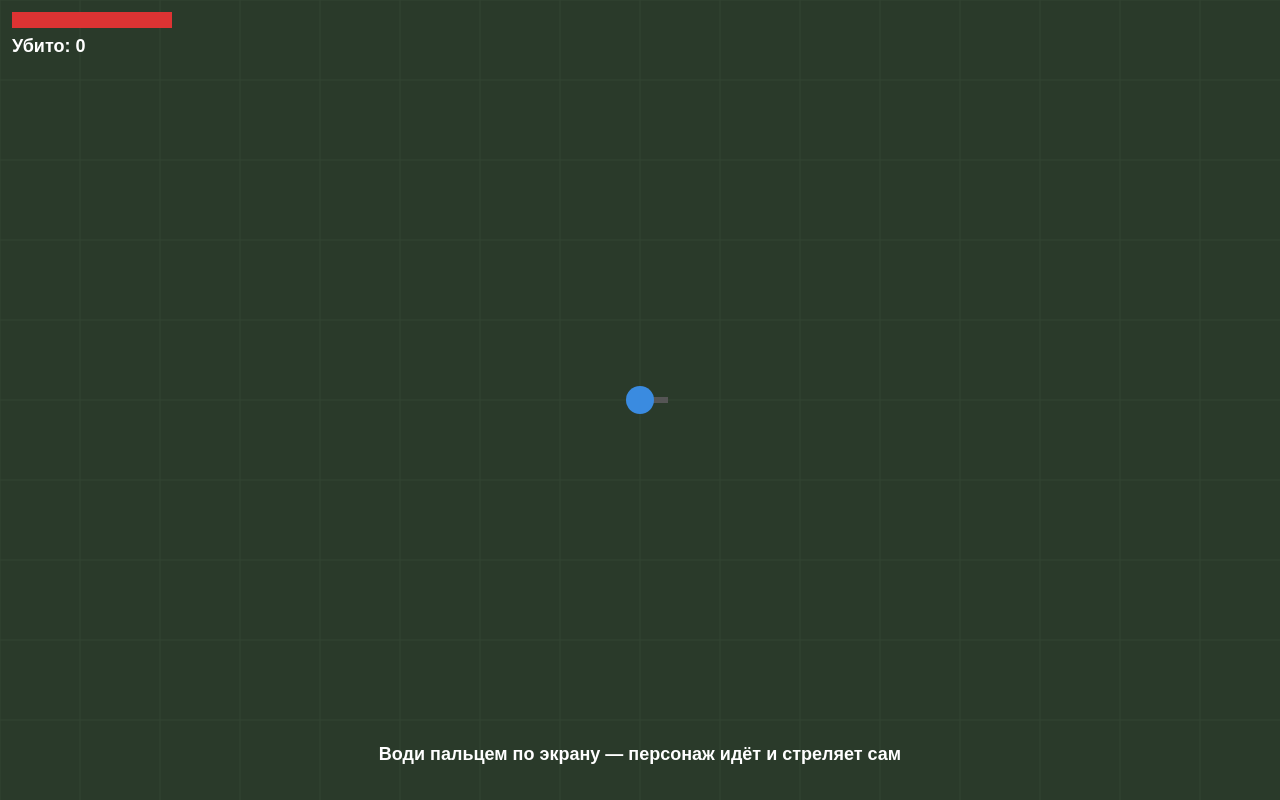
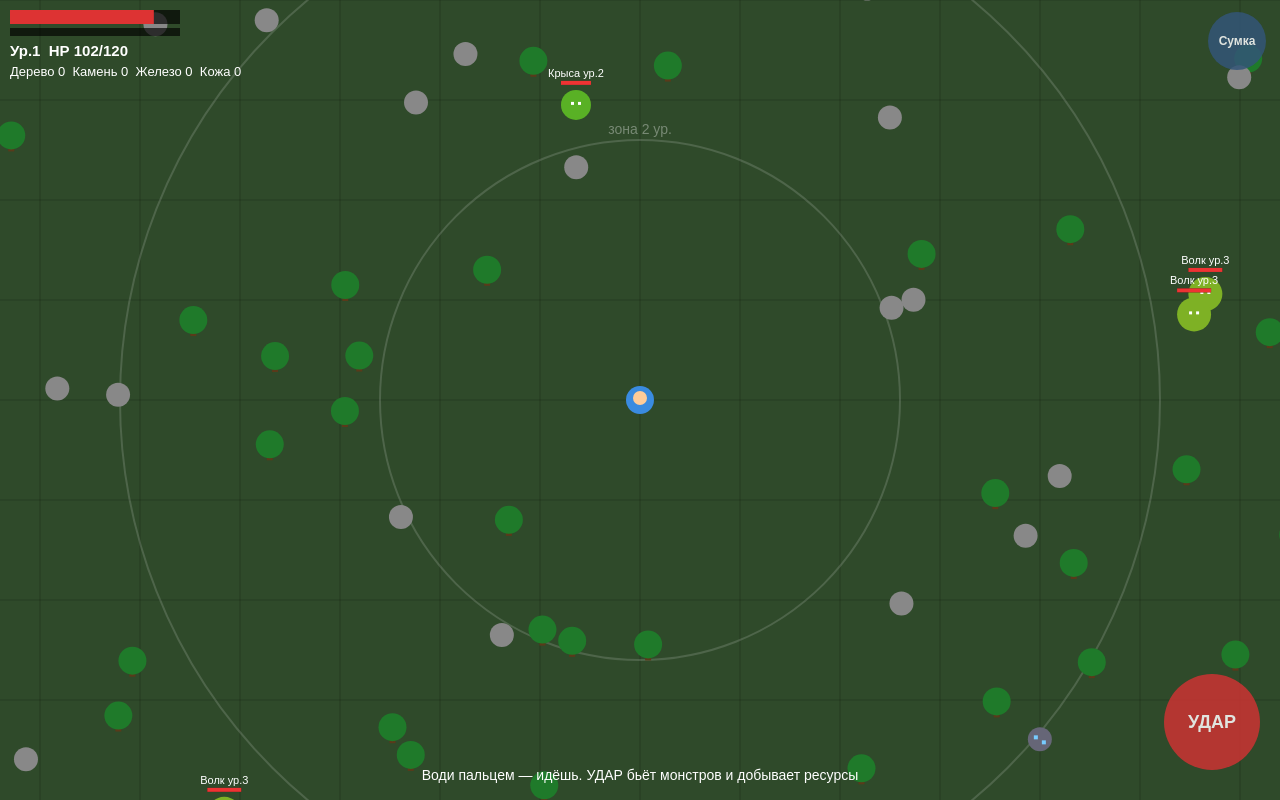
Before and after one commit to aksjhhslaokajaoaoajajaka-ui/Rutya-game, a plain HTML site: page index.html in a window 1280 px wide. Drawn offline with Linux system fonts and the light colour scheme; animation ran at ten frames a second.

Commit message:
Add files via upload

```diff
--- a/index.html
+++ b/index.html
@@ -1,108 +1,191 @@
 <!DOCTYPE html>
 <html lang="ru"><head><meta charset="utf-8">
 <meta name="viewport" content="width=device-width,initial-scale=1,maximum-scale=1,user-scalable=no">
-<title>Зомби</title>
-<style>html,body{margin:0;height:100%;background:#111;overflow:hidden;touch-action:none}canvas{display:block}</style>
-</head><body><canvas id="c"></canvas>
+<title>Выживалка</title>
+<style>
+html,body{margin:0;height:100%;background:#111;overflow:hidden;touch-action:none;user-select:none;-webkit-user-select:none;font-family:sans-serif}
+canvas{display:block}
+.b{position:fixed;border:0;border-radius:50%;color:#fff;font-weight:bold;opacity:.85}
+#atk{right:20px;bottom:30px;width:96px;height:96px;background:#c33;font-size:18px}
+#bag{right:14px;top:12px;width:58px;height:58px;background:#357;font-size:12px}
+#menu{position:fixed;inset:0;background:#000d;color:#fff;overflow:auto;padding:14px;display:none}
+#menu h3{margin:12px 0 6px}
+#menu button{display:block;width:100%;margin:6px 0;padding:10px;font-size:15px;border-radius:8px;border:0;background:#2d6;color:#000;text-align:left}
+#menu button:disabled{background:#444;color:#999}
+#menu #cl{position:sticky;bottom:0;background:#c33;color:#fff;text-align:center}
+</style></head><body><canvas id="c"></canvas>
+<button class="b" id="atk">УДАР</button><button class="b" id="bag">Сумка</button>
+<div id="menu"></div>
 <script>
-const c=document.getElementById('c'),x=c.getContext('2d');
+const c=document.getElementById('c'),x=c.getContext('2d'),M=document.getElementById('menu'),WS=4000,C=WS/2;
 let W,H;function rs(){W=c.width=innerWidth;H=c.height=innerHeight}rs();addEventListener('resize',rs);
-let p,zs,bs,score,t,over,joy={on:false,id:null,sx:0,sy:0,dx:0,dy:0};
-function init(){p={x:0,y:0,hp:100,cd:0,a:0};zs=[];bs=[];score=0;t=0;over=false}
-init();
+const RES={wood:'Дерево',stone:'Камень',iron:'Железо',leather:'Кожа'};
+const NAMES=['Слизень','Крыса','Волк','Гоблин','Тролль','Огр','Дракон','Демон'];
+const REC=[
+ {n:'Деревянный меч (+4 урон)',c:{wood:5},k:'sword',v:4},
+ {n:'Каменный меч (+8 урон)',c:{wood:5,stone:8},k:'sword',v:8},
+ {n:'Железный меч (+14 урон)',c:{wood:6,iron:10},k:'sword',v:14},
+ {n:'Кожаная броня (-2 урона)',c:{leather:6,wood:4},k:'armor',v:2},
+ {n:'Железная броня (-5 урона)',c:{iron:10,leather:6},k:'armor',v:5},
+ {n:'Каменная кирка (+1 добыча, можно копать железо)',c:{wood:8,stone:6},k:'tool',v:1},
+ {n:'Железная кирка (+2 добыча)',c:{wood:8,iron:8},k:'tool',v:2}
+];
+let P=null;
+try{P=JSON.parse(localStorage.getItem('surv1'))}catch(e){}
+if(!P||!P.inv)P={x:C,y:C,hp:100,lv:1,xp:0,sword:0,armor:0,tool:0,inv:{wood:0,stone:0,iron:0,leather:0}};
+P.cd=0;
+const MX=()=>100+P.lv*20, DMG=()=>5+P.lv*2+P.sword;
+function save(){try{localStorage.setItem('surv1',JSON.stringify(P))}catch(e){}}
+setInterval(save,5000);
 
-c.addEventListener('pointerdown',e=>{
-  if(over){if(t>60)init();return}
-  if(!joy.on){joy={on:true,id:e.pointerId,sx:e.clientX,sy:e.clientY,dx:0,dy:0}}
-});
+const R=(a,b)=>a+Math.random()*(b-a);
+let nodes=[],ms=[],tx=[],msg='',msgT=0,tick=0,atk=false,joy={on:false,id:null,sx:0,sy:0,dx:0,dy:0};
+function place(t,n,minD){for(let i=0;i<n;i++){let X,Y;do{X=R(60,WS-60);Y=R(60,WS-60)}while(Math.hypot(X-C,Y-C)<minD);nodes.push({x:X,y:Y,t,hp:4,rt:0})}}
+place('wood',380,120);place('stone',220,140);place('iron',110,500);
+function spawnM(){
+  let X,Y,d;do{X=R(60,WS-60);Y=R(60,WS-60);d=Math.hypot(X-C,Y-C)}while(d<260);
+  const lv=Math.min(8,1+Math.floor(d/260));
+  ms.push({x:X,y:Y,hx:X,hy:Y,tx:X,ty:Y,lv,hp:20+lv*18,mh:20+lv*18,dm:3+lv*2,sp:0.8+lv*0.07,sz:11+lv*2,cd:0});
+}
+for(let i=0;i<70;i++)spawnM();
+function txt(X,Y,s,col){tx.push({x:X,y:Y,s,col,l:45})}
+
+// управление
+c.addEventListener('pointerdown',e=>{if(!joy.on)joy={on:true,id:e.pointerId,sx:e.clientX,sy:e.clientY,dx:0,dy:0}});
 c.addEventListener('pointermove',e=>{
-  if(joy.on&&e.pointerId===joy.id){
-    let dx=e.clientX-joy.sx,dy=e.clientY-joy.sy,d=Math.hypot(dx,dy),m=60;
-    if(d>m){dx=dx/d*m;dy=dy/d*m}
-    joy.dx=dx/m;joy.dy=dy/m;
-  }
-});
+  if(joy.on&&e.pointerId===joy.id){let dx=e.clientX-joy.sx,dy=e.clientY-joy.sy,d=Math.hypot(dx,dy),m=60;
+    if(d>m){dx=dx/d*m;dy=dy/d*m}joy.dx=dx/m;joy.dy=dy/m}});
 const up=e=>{if(e.pointerId===joy.id)joy={on:false,id:null,sx:0,sy:0,dx:0,dy:0}};
 c.addEventListener('pointerup',up);c.addEventListener('pointercancel',up);
+const A=document.getElementById('atk');
+A.addEventListener('pointerdown',e=>{atk=true;e.preventDefault()});
+['pointerup','pointercancel','pointerleave'].forEach(n=>A.addEventListener(n,()=>atk=false));
+document.getElementById('bag').onclick=()=>{menu();M.style.display='block';atk=false};
+addEventListener('contextmenu',e=>e.preventDefault());
+
+function menu(){
+  let h='<h2>Сумка</h2><div>Уровень '+P.lv+' · урон '+DMG()+' · броня '+P.armor+'</div><h3>Ресурсы</h3>';
+  for(const k in RES)h+='<div>'+RES[k]+': '+P.inv[k]+'</div>';
+  h+='<h3>Крафт</h3>';
+  REC.forEach((r,i)=>{
+    const have=P[r.k]>=r.v;let ok=!have,cs=[];
+    for(const k in r.c){cs.push(RES[k]+' '+r.c[k]);if(P.inv[k]<r.c[k])ok=false}
+    h+='<button '+(ok?'':'disabled')+' onclick="craft('+i+')">'+r.n+(have?' ✔':'')+'<br><small>'+cs.join(', ')+'</small></button>';
+  });
+  h+='<button id="cl" onclick="M.style.display=\'none\'">Закрыть</button>';
+  M.innerHTML=h;
+}
+function craft(i){
+  const r=REC[i];if(P[r.k]>=r.v)return;
+  for(const k in r.c)if(P.inv[k]<r.c[k])return;
+  for(const k in r.c)P.inv[k]-=r.c[k];
+  P[r.k]=r.v;save();menu();
+}
+
+function hit(){
+  P.cd=22;
+  let m=null,md=75;
+  for(const z of ms){const d=Math.hypot(z.x-P.x,z.y-P.y)-z.sz;if(d<md){md=d;m=z}}
+  if(m){
+    const d=DMG();m.hp-=d;txt(m.x,m.y-m.sz,'-'+d,'#ff0');
+    if(m.hp<=0){
+      P.xp+=12*m.lv;txt(m.x,m.y,'+'+12*m.lv+' опыт','#8cf');
+      if(Math.random()<0.7){const n=1+Math.floor(Math.random()*m.lv);P.inv.leather+=n;txt(m.x,m.y+14,'+'+n+' кожа','#fa6')}
+      ms.splice(ms.indexOf(m),1);
+      while(P.xp>=P.lv*40){P.xp-=P.lv*40;P.lv++;P.hp=MX();msg='Новый уровень: '+P.lv+'!';msgT=120}
+    }
+    return;
+  }
+  let n=null,nd=70;
+  for(const o of nodes){if(o.rt>0)continue;const d=Math.hypot(o.x-P.x,o.y-P.y);if(d<nd){nd=d;n=o}}
+  if(n){
+    if(n.t==='iron'&&P.tool<1){txt(n.x,n.y-20,'Нужна кирка','#f66');return}
+    const g=1+P.tool;P.inv[n.t]+=g;n.hp--;
+    txt(n.x,n.y-20,'+'+g+' '+RES[n.t],'#fff');
+    if(n.hp<=0){n.rt=1500;n.hp=4}
+  }
+}
 
 function update(){
-  t++;
-  if(over)return;
-  // движение игрока
-  p.x+=joy.dx*3.2;p.y+=joy.dy*3.2;
-  // появление зомби
-  if(t%Math.max(15,60-Math.floor(t/90))===0){
-    const a=Math.random()*6.283,r=Math.max(W,H)/2+60;
-    zs.push({x:p.x+Math.cos(a)*r,y:p.y+Math.sin(a)*r,hp:2,s:0.8+Math.random()*0.5+t/6000});
-  }
-  // зомби идут к игроку
-  for(const z of zs){
-    const a=Math.atan2(p.y-z.y,p.x-z.x);
-    z.x+=Math.cos(a)*z.s;z.y+=Math.sin(a)*z.s;
-    if(Math.hypot(p.x-z.x,p.y-z.y)<24)p.hp-=0.4;
-  }
-  // авто-стрельба по ближайшему зомби
-  p.cd--;
-  let n=null,nd=380;
-  for(const z of zs){const d=Math.hypot(z.x-p.x,z.y-p.y);if(d<nd){nd=d;n=z}}
-  if(n){
-    p.a=Math.atan2(n.y-p.y,n.x-p.x);
-    if(p.cd<=0){p.cd=14;bs.push({x:p.x,y:p.y,vx:Math.cos(p.a)*9,vy:Math.sin(p.a)*9,l:50})}
-  }
-  // пули
-  for(const b of bs){
-    b.x+=b.vx;b.y+=b.vy;b.l--;
-    for(const z of zs){
-      if(z.hp>0&&Math.hypot(b.x-z.x,b.y-z.y)<16){z.hp--;b.l=0;if(z.hp<=0)score++;break}
+  tick++;
+  P.x=Math.max(10,Math.min(WS-10,P.x+joy.dx*3.2));
+  P.y=Math.max(10,Math.min(WS-10,P.y+joy.dy*3.2));
+  if(P.hp<MX())P.hp=Math.min(MX(),P.hp+0.03);
+  P.cd--;
+  if(atk&&P.cd<=0)hit();
+  for(const o of nodes)if(o.rt>0)o.rt--;
+  for(const z of ms){
+    z.cd--;
+    const d=Math.hypot(P.x-z.x,P.y-z.y);
+    if(d<200){
+      const a=Math.atan2(P.y-z.y,P.x-z.x);
+      if(d>z.sz+10){z.x+=Math.cos(a)*z.sp;z.y+=Math.sin(a)*z.sp}
+      else if(z.cd<=0){const dm=Math.max(1,z.dm-P.armor);P.hp-=dm;z.cd=50;txt(P.x,P.y-20,'-'+dm,'#f44')}
+    }else{
+      if(Math.random()<0.01){z.tx=z.hx+R(-80,80);z.ty=z.hy+R(-80,80)}
+      const a=Math.atan2(z.ty-z.y,z.tx-z.x);
+      if(Math.hypot(z.tx-z.x,z.ty-z.y)>4){z.x+=Math.cos(a)*0.5;z.y+=Math.sin(a)*0.5}
     }
   }
-  bs=bs.filter(b=>b.l>0);
-  zs=zs.filter(z=>z.hp>0);
-  if(p.hp<=0){over=true;t=0}
+  if(tick%300===0&&ms.length<70)spawnM();
+  if(P.hp<=0){
+    P.x=C;P.y=C;P.hp=MX();
+    for(const k in P.inv)P.inv[k]=Math.floor(P.inv[k]/2);
+    msg='Ты погиб! Потеряна половина ресурсов';msgT=180;
+  }
+  for(const t of tx){t.l--;t.y-=0.5}
+  tx=tx.filter(t=>t.l>0);
+  if(msgT>0)msgT--;
 }
 
 function draw(){
-  x.fillStyle='#2a3a2a';x.fillRect(0,0,W,H);
-  const ox=W/2-p.x,oy=H/2-p.y;
-  // сетка земли
-  x.strokeStyle='#334533';x.lineWidth=1;x.beginPath();
-  for(let gx=(ox%80);gx<W;gx+=80){x.moveTo(gx,0);x.lineTo(gx,H)}
-  for(let gy=(oy%80);gy<H;gy+=80){x.moveTo(0,gy);x.lineTo(W,gy)}
+  const ox=W/2-P.x,oy=H/2-P.y;
+  x.fillStyle='#2f4a2a';x.fillRect(0,0,W,H);
+  x.strokeStyle='#0003';x.lineWidth=1;x.beginPath();
+  for(let gx=(ox%100);gx<W;gx+=100){x.moveTo(gx,0);x.lineTo(gx,H)}
+  for(let gy=(oy%100);gy<H;gy+=100){x.moveTo(0,gy);x.lineTo(W,gy)}
   x.stroke();
-  // зомби
-  for(const z of zs){
-    x.fillStyle='#6a9a3a';x.beginPath();x.arc(z.x+ox,z.y+oy,14,0,6.283);x.fill();
-    x.fillStyle='#c33';x.fillRect(z.x+ox-8,z.y+oy-6,4,4);x.fillRect(z.x+ox+4,z.y+oy-6,4,4);
+  x.textAlign='center';x.font='14px sans-serif';
+  for(let k=1;k<=8;k++){
+    x.strokeStyle='rgba(255,255,255,.15)';x.lineWidth=2;
+    x.beginPath();x.arc(C+ox,C+oy,k*260,0,6.283);x.stroke();
+    x.fillStyle='rgba(255,255,255,.35)';x.fillText('зона '+(k+1<9?k+1:8)+' ур.',C+ox,C+oy-k*260-6);
   }
-  // пули
-  x.fillStyle='#ff0';
-  for(const b of bs){x.beginPath();x.arc(b.x+ox,b.y+oy,3,0,6.283);x.fill()}
-  // игрок
-  x.save();x.translate(W/2,H/2);x.rotate(p.a);
-  x.fillStyle='#555';x.fillRect(8,-3,20,6);
-  x.fillStyle='#3a8be0';x.beginPath();x.arc(0,0,14,0,6.283);x.fill();
-  x.restore();
-  // джойстик
+  x.strokeStyle='#f55';x.lineWidth=4;x.strokeRect(ox,oy,WS,WS);
+  for(const o of nodes){
+    if(o.rt>0)continue;
+    const sx=o.x+ox,sy=o.y+oy;if(sx<-30||sx>W+30||sy<-30||sy>H+30)continue;
+    if(o.t==='wood'){x.fillStyle='#5a3a1a';x.fillRect(sx-3,sy,6,12);x.fillStyle='#1f7a2a';x.beginPath();x.arc(sx,sy-4,14,0,6.283);x.fill()}
+    else if(o.t==='stone'){x.fillStyle='#888';x.beginPath();x.arc(sx,sy,12,0,6.283);x.fill()}
+    else{x.fillStyle='#667';x.beginPath();x.arc(sx,sy,12,0,6.283);x.fill();x.fillStyle='#7cf';x.fillRect(sx-6,sy-4,4,4);x.fillRect(sx+2,sy+1,4,4)}
+  }
+  for(const z of ms){
+    const sx=z.x+ox,sy=z.y+oy;if(sx<-40||sx>W+40||sy<-40||sy>H+40)continue;
+    x.fillStyle='hsl('+(130-z.lv*16)+',65%,42%)';x.beginPath();x.arc(sx,sy,z.sz,0,6.283);x.fill();
+    x.fillStyle='#fff';x.fillRect(sx-5,sy-3,3,3);x.fillRect(sx+2,sy-3,3,3);
+    x.fillStyle='#000a';x.fillRect(sx-z.sz,sy-z.sz-9,z.sz*2,4);
+    x.fillStyle='#e33';x.fillRect(sx-z.sz,sy-z.sz-9,z.sz*2*z.hp/z.mh,4);
+    x.fillStyle='#fff';x.font='11px sans-serif';x.textAlign='center';
+    x.fillText(NAMES[z.lv-1]+' ур.'+z.lv,sx,sy-z.sz-13);
+  }
+  x.fillStyle='#3a8be0';x.beginPath();x.arc(W/2,H/2,14,0,6.283);x.fill();
+  x.fillStyle='#fc9';x.beginPath();x.arc(W/2,H/2-2,7,0,6.283);x.fill();
+  x.font='bold 14px sans-serif';x.textAlign='center';
+  for(const t of tx){x.fillStyle=t.col;x.fillText(t.s,t.x+ox,t.y+oy)}
   if(joy.on){
-    x.strokeStyle='rgba(255,255,255,.4)';x.lineWidth=3;
-    x.beginPath();x.arc(joy.sx,joy.sy,60,0,6.283);x.stroke();
-    x.fillStyle='rgba(255,255,255,.4)';
-    x.beginPath();x.arc(joy.sx+joy.dx*60,joy.sy+joy.dy*60,24,0,6.283);x.fill();
+    x.strokeStyle='rgba(255,255,255,.4)';x.lineWidth=3;x.beginPath();x.arc(joy.sx,joy.sy,60,0,6.283);x.stroke();
+    x.fillStyle='rgba(255,255,255,.4)';x.beginPath();x.arc(joy.sx+joy.dx*60,joy.sy+joy.dy*60,24,0,6.283);x.fill();
   }
-  // интерфейс
-  x.fillStyle='#000a';x.fillRect(12,12,160,16);
-  x.fillStyle='#d33';x.fillRect(12,12,160*Math.max(0,p.hp)/100,16);
-  x.fillStyle='#fff';x.font='bold 18px sans-serif';x.textAlign='left';
-  x.fillText('Убито: '+score,12,52);
-  if(!joy.on&&!over&&t<300){x.textAlign='center';x.fillText('Води пальцем по экрану — персонаж идёт и стреляет сам',W/2,H-40)}
-  if(over){
-    x.fillStyle='#000b';x.fillRect(0,0,W,H);
-    x.fillStyle='#fff';x.textAlign='center';
-    x.font='bold 36px sans-serif';x.fillText('Тебя съели!',W/2,H/2-20);
-    x.font='22px sans-serif';x.fillText('Убито зомби: '+score,W/2,H/2+16);
-    x.fillText('Нажми, чтобы начать заново',W/2,H/2+52);
-  }
+  x.fillStyle='#000a';x.fillRect(10,10,170,14);x.fillRect(10,28,170,8);
+  x.fillStyle='#d33';x.fillRect(10,10,170*Math.max(0,P.hp)/MX(),14);
+  x.fillStyle='#4af';x.fillRect(10,28,170*P.xp/(P.lv*40),8);
+  x.fillStyle='#fff';x.font='bold 15px sans-serif';x.textAlign='left';
+  x.fillText('Ур.'+P.lv+'  HP '+Math.ceil(P.hp)+'/'+MX(),10,56);
+  x.font='13px sans-serif';
+  x.fillText('Дерево '+P.inv.wood+'  Камень '+P.inv.stone+'  Железо '+P.inv.iron+'  Кожа '+P.inv.leather,10,76);
+  if(msgT>0){x.textAlign='center';x.font='bold 20px sans-serif';x.fillStyle='#ff0';x.fillText(msg,W/2,H/2-60)}
+  if(tick<400){x.textAlign='center';x.font='14px sans-serif';x.fillStyle='#fff';x.fillText('Води пальцем — идёшь. УДАР бьёт монстров и добывает ресурсы',W/2,H-20)}
 }
-function loop(){update();draw();requestAnimationFrame(loop)}
+function loop(){if(M.style.display!=='block')update();draw();requestAnimationFrame(loop)}
 loop();
 </script></body></html>
```
